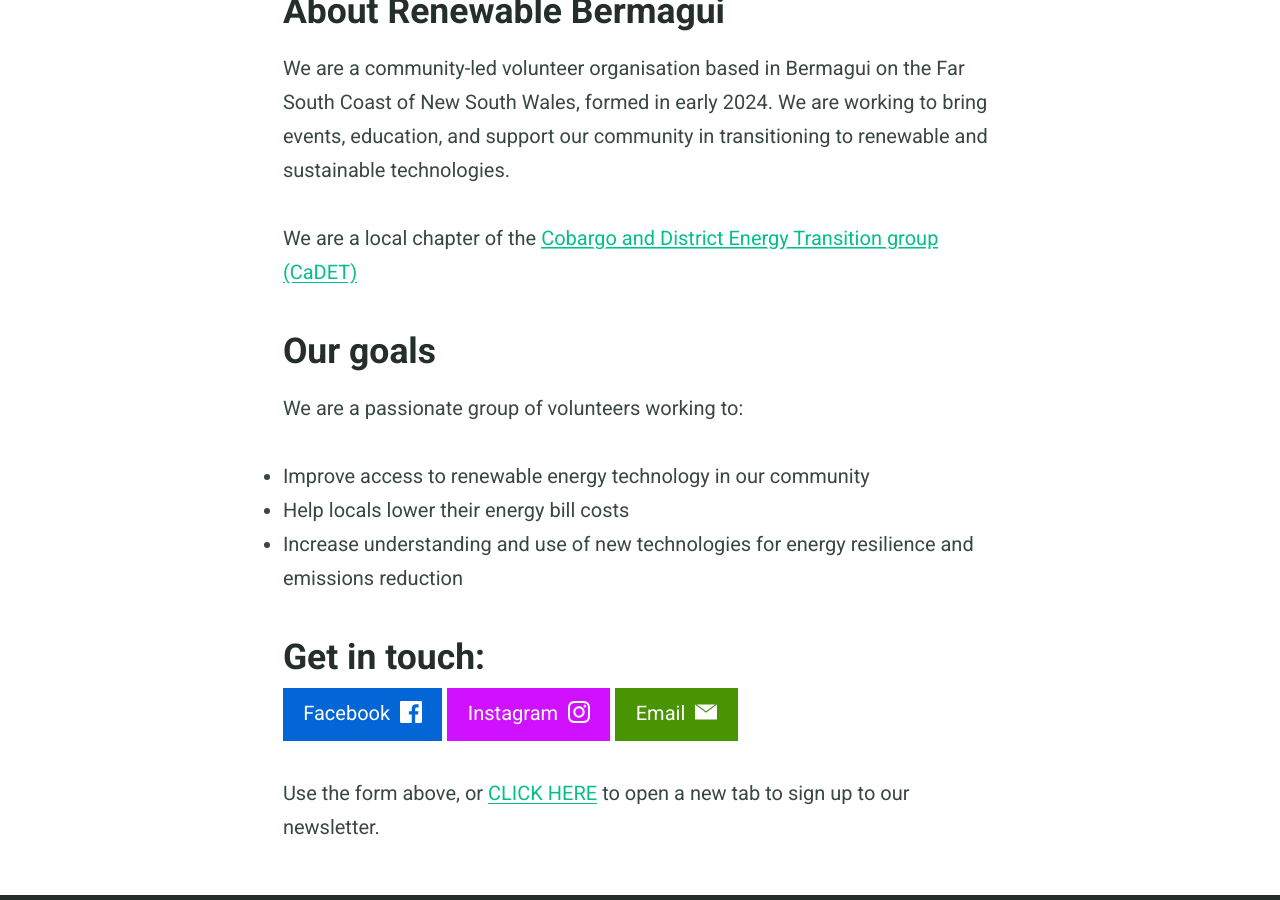
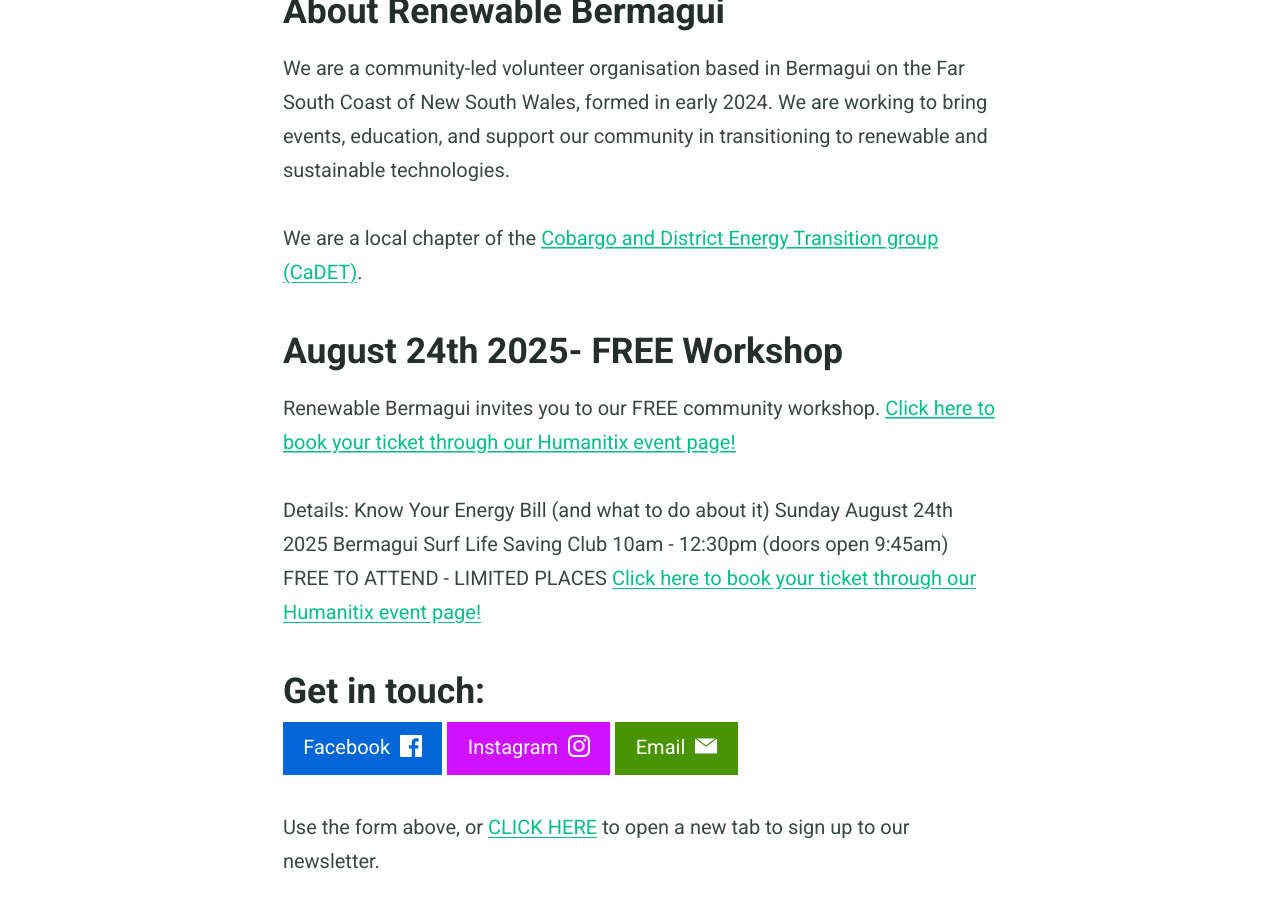
Before and after one commit to renewablebermagui/renewablebermagui.github.io, a Jekyll site: the page built from index.md, in a window 1280 px wide and 900 px high, scrolled down 511 px. Built offline with Jekyll 4.4.1, drawn with Linux system fonts in a browser that asks for light colours; some web fonts are replaced; our own code applies the rules of GitHub Pages for plain Markdown files.

Commit message:
added event info

```diff
--- a/index.md
+++ b/index.md
@@ -7,14 +7,19 @@
 
 We are a community-led volunteer organisation based in Bermagui on the Far South Coast of New South Wales, formed in early 2024. We are working to bring events, education, and support our community in transitioning to renewable and sustainable technologies.
 
-We are a local chapter of the [Cobargo and District Energy Transition group (CaDET)](https://renewablecobargo.com){:target="_blank"}
+We are a local chapter of the [Cobargo and District Energy Transition group (CaDET)](https://renewablecobargo.com){:target="_blank"}.
 
-## Our goals
+## August 24th 2025- FREE Workshop
 
-We are a passionate group of volunteers working to:
-* Improve access to renewable energy technology in our community
-* Help locals lower their energy bill costs
-* Increase understanding and use of new technologies for energy resilience and emissions reduction
+Renewable Bermagui invites you to our FREE community workshop. [Click here to book your ticket through our Humanitix event page!](https://events.humanitix.com/renewable-bermagui-know-your-energy-bill){:target="_blank"}
+
+Details:
+Know Your Energy Bill (and what to do about it)
+Sunday August 24th 2025
+Bermagui Surf Life Saving Club
+10am - 12:30pm (doors open 9:45am)
+FREE TO ATTEND - LIMITED PLACES
+[Click here to book your ticket through our Humanitix event page!](https://events.humanitix.com/renewable-bermagui-know-your-energy-bill){:target="_blank"}
 
 ## Get in touch:
 
```
Also changed, not shown: about.md (added, +19 -0 lines).
